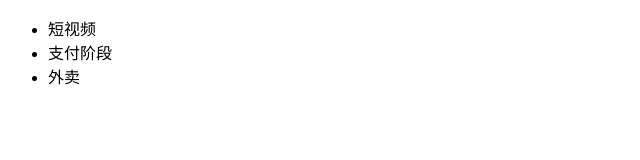
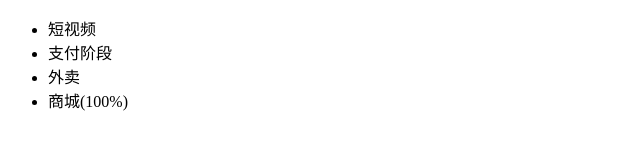
Before and after one commit to wei520wei/-, a plain HTML site: page index.html in a window 1280 px wide. Shown: the whole page, without its empty margins (0-640 px from the left). Drawn offline with Linux system fonts and the light colour scheme.

Commit message:
商城功能

```diff
--- a/index.html
+++ b/index.html
@@ -10,6 +10,7 @@
 				<li>短视频</li>
 				<li>支付阶段</li>
 				<li>外卖</li>
+				<li>商城(100%)</li>
 			</ul>
 		</div>
 
```
